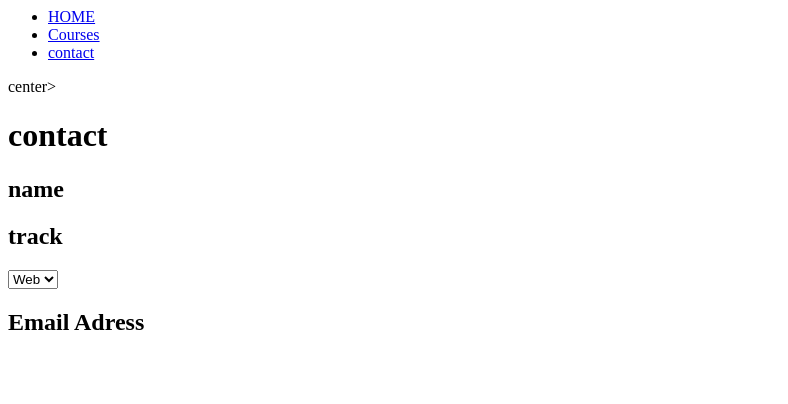
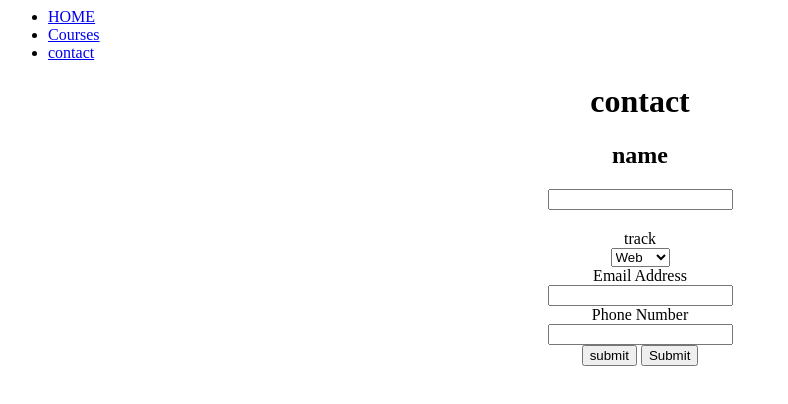
Before and after one commit to EyaKh14/HTML, a plain HTML site: page contact.html in a window 1280 px wide. Shown: the whole page, without its empty margins (0-788 px from the left). Drawn offline with Linux system fonts and the light colour scheme.

Commit message:
Add files via upload

```diff
--- a/contact.html
+++ b/contact.html
@@ -21,12 +21,17 @@
 
 
 
-                    center>        <h1><b>contact</b></h1>
-            <h2>name</h2>
+                    <center>        <h1><b>contact</b></h1>
+            <h2> <label>name</label> <br>
+               <h2><input type=" text placeholder =john doe" > </h2>
+           track <br>
+            <select> <option> Web </option> <option> Game </option> </select> <br>
+            Email Address <br>
+                        <input type=" text placeholder" >   </h2> <br>
+                        <label>Phone Number</label> <br>
+                        <input type=" text placeholder" > <br>
+                        <button>submit</button> <button> Submit</button>
 
-            <h2>track</h2>
-            <select> <option> Web </option> </select>
-            <h2>Email Adress </h2>
 
     </center>
                 </body>
```
